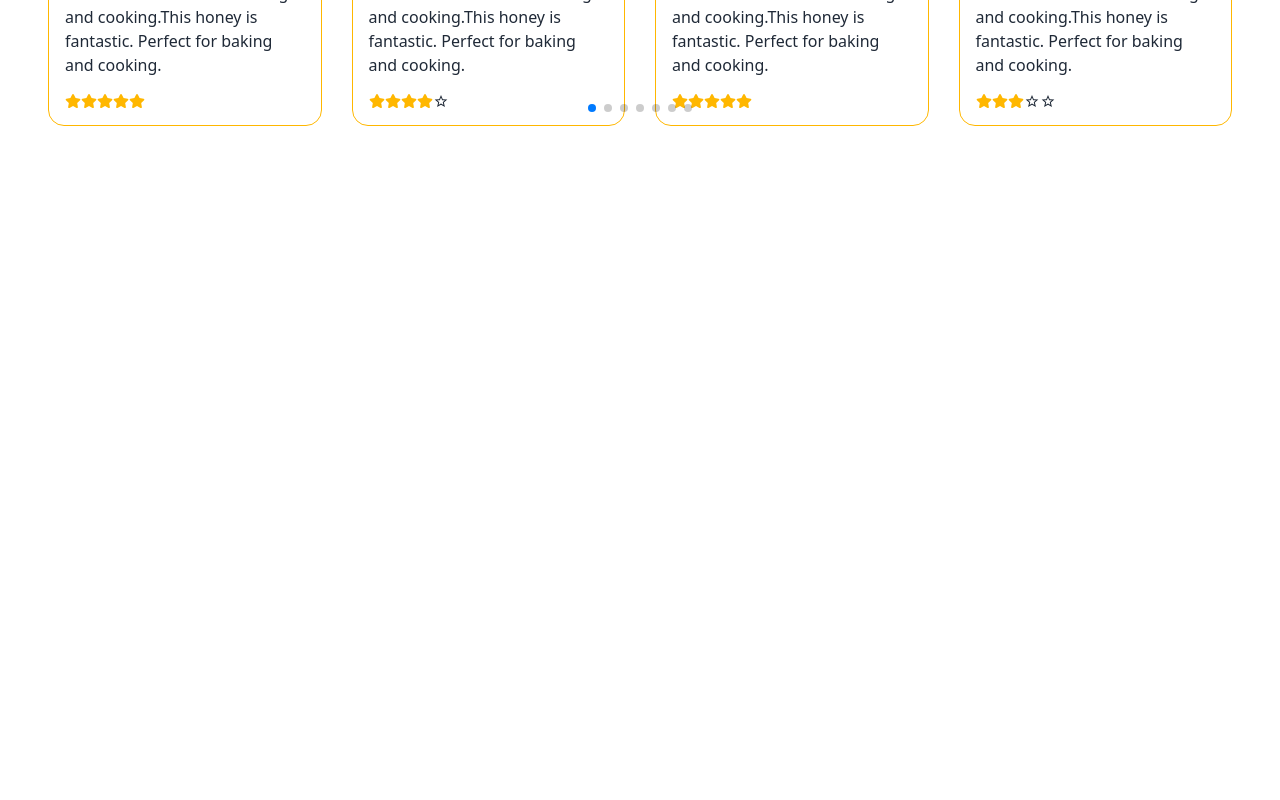
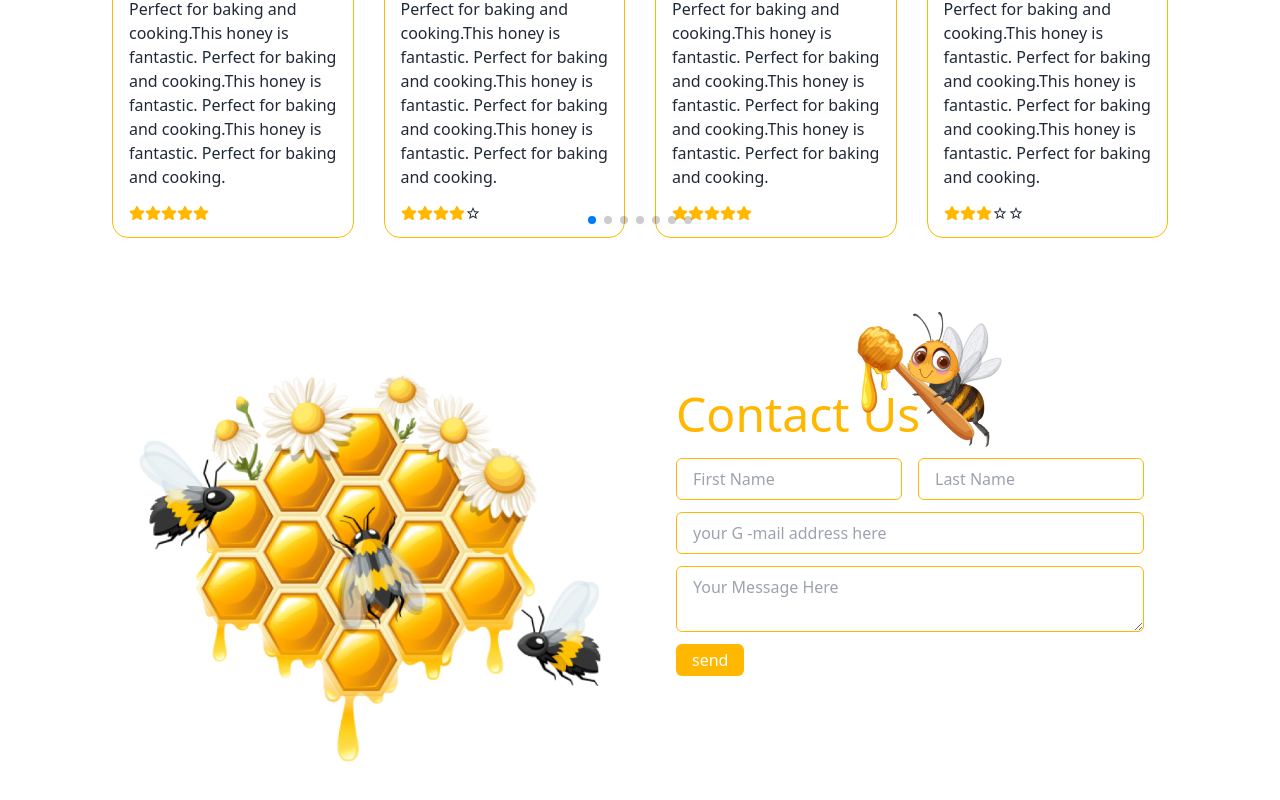
Before and after one commit to md-tawhid-khan/golden-drop-honey-project, a React (Vite) app: page / in a window 1280 px wide. Shown: the part 3034-3834 px from the top of the page. Before the commit the page ends 3200 px from the top, so only its background shows below. Built offline with nearby package versions, Linux system fonts and the light colour scheme.

Commit message:
design contact section

```diff
--- /dev/null
+++ b/src/Component/ContactSection/ContactSection.jsx
@@ -0,0 +1,41 @@
+import beeImg10 from '../../assets/beeImg10.png';
+import beeImg4 from '../../assets/beeImg4.png';
+
+const ContactSection = () => {
+    return (
+        <section className="grid grid-cols-2 gap-6 p-16">
+            <div>
+                   <img src={beeImg10} alt="" />
+            </div>
+            <div className='p-6'>
+                 <h1 className='relative' >
+                    <span className='text-5xl text-[#FFB700]'>Contact Us</span>
+                 <span className='absolute  left-[181px] -top-20 '>
+                    <img src={beeImg4} alt="" />
+                    </span>
+                 </h1>
+
+                 <form>
+
+                 <div className='flex gap-4 my-3'>
+
+                <input id="username" name='firstName' type="text" placeholder='First Name' className="block w-full px-4 py-2 mt-2 text-gray-700 bg-white border border-[#FFB700] rounded-md dark:bg-gray-800 dark:text-gray-300 dark:border-gray-600 focus:border-blue-400 focus:ring-blue-300 focus:ring-opacity-40 dark:focus:border-blue-300 focus:outline-none focus:ring"/>
+                <input id="username" name='LastName' type="text" placeholder='Last Name' className="block w-full px-4 py-2 mt-2 text-gray-700 bg-white border border-[#FFB700] rounded-md dark:bg-gray-800 dark:text-gray-300 dark:border-gray-600 focus:border-blue-400 focus:ring-blue-300 focus:ring-opacity-40 dark:focus:border-blue-300 focus:outline-none focus:ring"/>
+                 </div>
+                 <div>
+                 <input id="username" name='email' type="email" placeholder='your G -mail address here ' className="block w-full px-4 py-2 mt-2 text-gray-700 bg-white border border-[#FFB700] rounded-md dark:bg-gray-800 dark:text-gray-300 dark:border-gray-600 focus:border-blue-400 focus:ring-blue-300 focus:ring-opacity-40 dark:focus:border-blue-300 focus:outline-none focus:ring"/>
+                 </div>
+                 <div className='my-3'>
+                 <textarea className="block w-full px-4 py-2 mt-2 text-gray-700 bg-white border border-[#FFB700] rounded-md dark:bg-gray-800 dark:text-gray-300 dark:border-gray-600 focus:border-blue-400 focus:ring-blue-300 focus:ring-opacity-40 dark:focus:border-blue-300 focus:outline-none focus:ring" placeholder="Your Message Here"></textarea>
+                </div>
+                <div>
+                    <button className='text-white bg-[#FFB700] px-4 py-1 rounded-md hover:bg-yellow-700'>send</button>
+                </div>
+
+                </form>
+            </div>
+        </section>
+    );
+};
+
+export default ContactSection;
--- a/src/Component/Feedback/Feedback.jsx
+++ b/src/Component/Feedback/Feedback.jsx
@@ -1,5 +1,6 @@
 import { FaStar } from "react-icons/fa6";
 import FeedbacksData from "../../fakeData/Feedback";
+
 
 import "swiper/css";
 import "swiper/css/pagination";
@@ -18,7 +19,7 @@ const Feedback = () => {
 ))
   }
   return (
-    <div className="my-10">
+    <div className="p-16">
       <h1 className="font-bold text-3xl text-center text-[#FFB700] my-10">
         What Our Customer Says
       </h1>
--- a/src/HomePage/HomePage.jsx
+++ b/src/HomePage/HomePage.jsx
@@ -1,5 +1,6 @@
 import AboutSection from "../AboutSection/AboutSection";
 import Banner from "../Banner/Banner";
+import ContactSection from "../Component/ContactSection/ContactSection";
 import Feature from "../Component/Feature/Feature";
 import Feedback from "../Component/Feedback/Feedback";
 import ShopSection from "../Component/Shop/ShopSection";
@@ -14,6 +15,7 @@ const HomePage = () => {
             <Feature/>
             <ShopSection/>
             <Feedback/>
+            <ContactSection/>
 
         </div>
     );
```
Also changed, not shown: src/assets/beeImg10.png (added).
